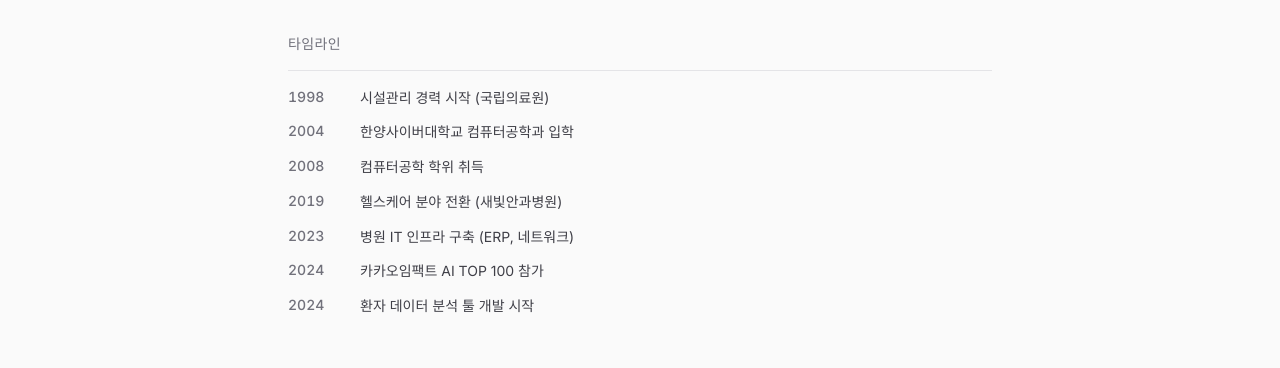
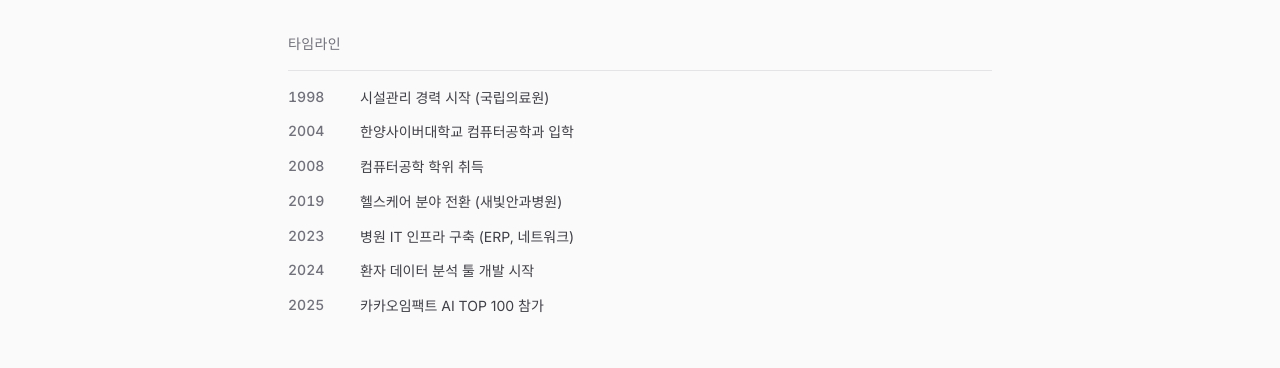
Before and after one commit to boam79/boam79_pr, a Next.js app: page /about in a window 1280 px wide. Shown: the part 580-948 px from the top of the page. Built offline with nearby package versions, Linux system fonts and the light colour scheme; no server answers.

Commit message:
fix: About 타임라인의 카카오임팩트 AI TOP 100 참가 연도를 2024→2025로 수정
Co-authored-by: boam79 <boam79@users.noreply.github.com>

```diff
--- a/app/about/page.tsx
+++ b/app/about/page.tsx
@@ -62,8 +62,8 @@ export default function AboutPage() {
                   { year: 2008, event: '컴퓨터공학 학위 취득' },
                   { year: 2019, event: '헬스케어 분야 전환 (새빛안과병원)' },
                   { year: 2023, event: '병원 IT 인프라 구축 (ERP, 네트워크)' },
-                  { year: 2024, event: '카카오임팩트 AI TOP 100 참가' },
                   { year: 2024, event: '환자 데이터 분석 툴 개발 시작' },
+                  { year: 2025, event: '카카오임팩트 AI TOP 100 참가' },
                 ].map((m) => (
                   <li key={`${m.year}-${m.event}`} className="flex gap-4 text-sm text-zinc-700">
                     <span className="w-14 shrink-0 font-medium tabular-nums text-zinc-500">{m.year}</span>
```
